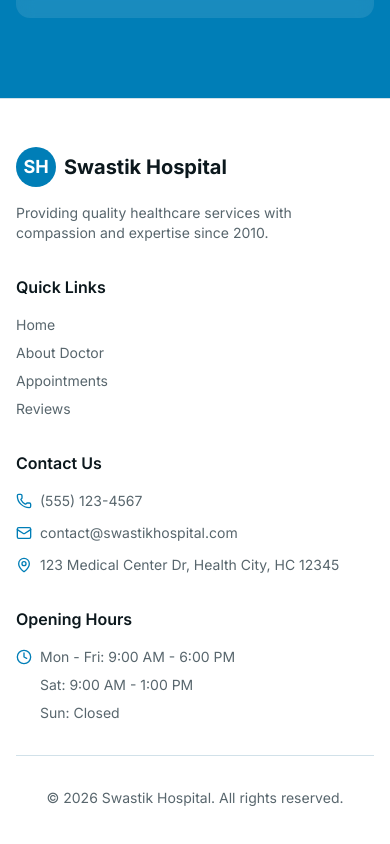
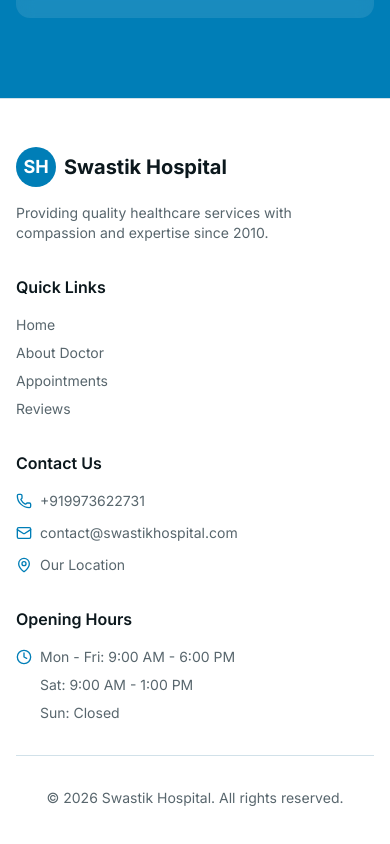
Before and after one commit to yashwantsharin/clinic-website-, a Next.js app: page / in a window 390 px wide. Shown: the part 4460-5304 px from the top of the page. Built offline with nearby package versions, Linux system fonts and the light colour scheme.

Commit message:
update phone and location

```diff
--- a/components/footer.tsx
+++ b/components/footer.tsx
@@ -52,7 +52,7 @@ export function Footer() {
             <ul className="space-y-3 text-sm">
               <li className="flex items-center gap-2 text-muted-foreground">
                 <Phone className="size-4 text-primary" />
-                <span>(555) 123-4567</span>
+                <span>+919973622731</span>
               </li>
               <li className="flex items-center gap-2 text-muted-foreground">
                 <Mail className="size-4 text-primary" />
@@ -60,7 +60,9 @@ export function Footer() {
               </li>
               <li className="flex items-start gap-2 text-muted-foreground">
                 <MapPin className="mt-0.5 size-4 shrink-0 text-primary" />
-                <span>123 Medical Center Dr, Health City, HC 12345</span>
+                <Link href="https://share.google/9efbNqBa5EJhBM1g4" className="text-muted-foreground transition-colors hover:text-primary">
+                  Our Location
+                </Link>
               </li>
             </ul>
           </div>
--- a/components/home/hero-section.tsx
+++ b/components/home/hero-section.tsx
@@ -29,7 +29,7 @@ export function HeroSection() {
                 </Link>
               </Button>
               <Button asChild variant="outline" size="lg" className="gap-2">
-                <a href="tel:5551234567">
+                <a href="tel:+919973622731">
                   <Phone className="size-5" />
                   Call Us Now
                 </a>
```
